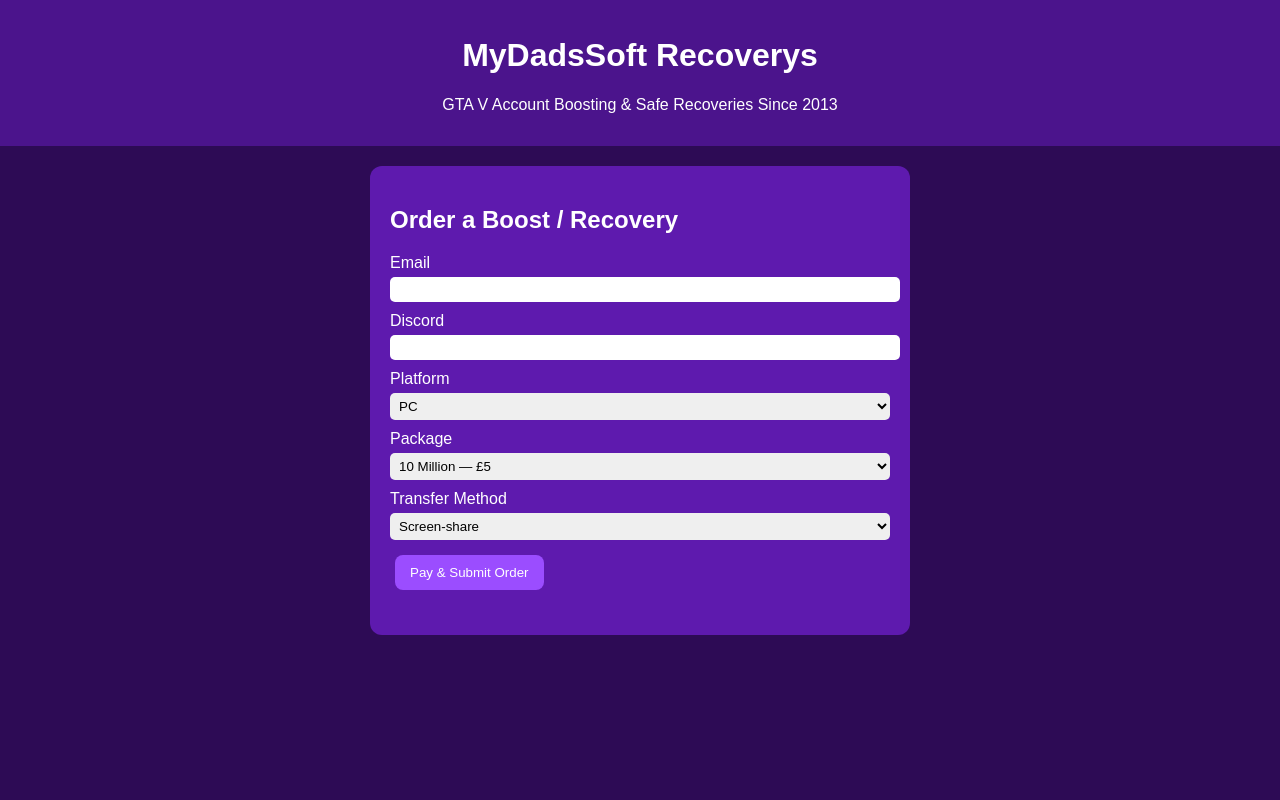
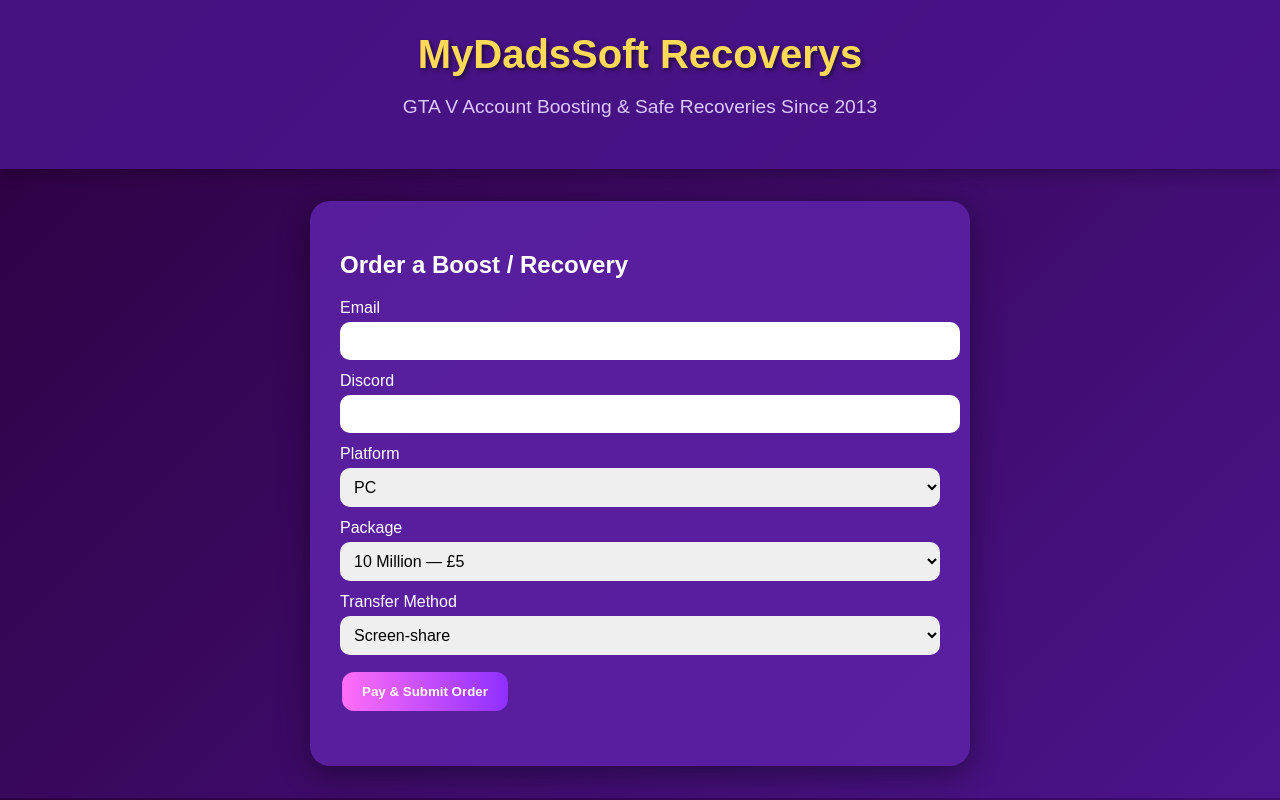
Before and after one commit to MyDadsSoft/MyDadsSoftRecoverys, a plain HTML site: page index.html in a window 1280 px wide. Drawn offline with Linux system fonts and the light colour scheme.

Commit message:
Update styles.css

```diff
--- a/styles.css
+++ b/styles.css
@@ -1,8 +1,93 @@
-body{font-family:sans-serif;background:#f0f0f5;color:#fff;margin:0;padding:0;background:#2d0b55;}
-header{text-align:center;padding:1em;background:#4b148c;}
-.card{background:#5e1aae;padding:20px;margin:20px auto;border-radius:12px;width:90%;max-width:500px;}
-.btn, .btn-small{background:#9b4dff;color:#fff;border:none;padding:10px 15px;border-radius:8px;cursor:pointer;margin:5px;}
-.btn-small{padding:5px 10px;font-size:0.85em;}
-.order{margin-bottom:10px;}
-label{display:block;margin:10px 0;}
-input, select{width:100%;padding:5px;border-radius:5px;border:none;margin-top:5px;}
+/* Modern Premium Purple Theme */
+body {
+    font-family: 'Poppins', sans-serif;
+    background: linear-gradient(135deg, #2c003e, #4b148c);
+    color: #ffffff;
+    margin: 0;
+    padding: 0;
+}
+
+header {
+    text-align: center;
+    padding: 2em;
+    background: rgba(75, 20, 140, 0.85);
+    box-shadow: 0 4px 15px rgba(0,0,0,0.3);
+}
+
+header h1 {
+    font-size: 2.5em;
+    margin: 0;
+    color: #ffda57;
+    text-shadow: 2px 2px 4px rgba(0,0,0,0.5);
+}
+
+header p {
+    font-size: 1.2em;
+    color: #e0c8ff;
+}
+
+.card {
+    background: rgba(91, 33, 165, 0.9);
+    padding: 30px;
+    margin: 2em auto;
+    border-radius: 20px;
+    width: 90%;
+    max-width: 600px;
+    box-shadow: 0 8px 30px rgba(0,0,0,0.4);
+    transition: transform 0.3s;
+}
+
+.card:hover {
+    transform: translateY(-5px);
+}
+
+.btn, .btn-small {
+    background: linear-gradient(90deg, #ff6ef7, #8e2fff);
+    color: #fff;
+    border: none;
+    padding: 12px 20px;
+    border-radius: 12px;
+    cursor: pointer;
+    margin: 5px 2px;
+    font-weight: 600;
+    transition: background 0.3s, transform 0.2s;
+}
+
+.btn:hover, .btn-small:hover {
+    background: linear-gradient(90deg, #8e2fff, #ff6ef7);
+    transform: scale(1.05);
+}
+
+.order {
+    background: rgba(255,255,255,0.1);
+    padding: 15px;
+    border-radius: 12px;
+    margin-bottom: 15px;
+    backdrop-filter: blur(5px);
+    box-shadow: 0 4px 15px rgba(0,0,0,0.3);
+}
+
+label {
+    display: block;
+    margin: 12px 0;
+    font-weight: 500;
+}
+
+input, select {
+    width: 100%;
+    padding: 10px;
+    border-radius: 10px;
+    border: none;
+    margin-top: 5px;
+    font-size: 1em;
+}
+
+#paypal-button-container {
+    margin-top: 25px;
+}
+
+@media (max-width: 600px) {
+    header h1 { font-size: 2em; }
+    .card { padding: 20px; }
+    .btn, .btn-small { padding: 10px 15px; font-size: 0.9em; }
+}
```
